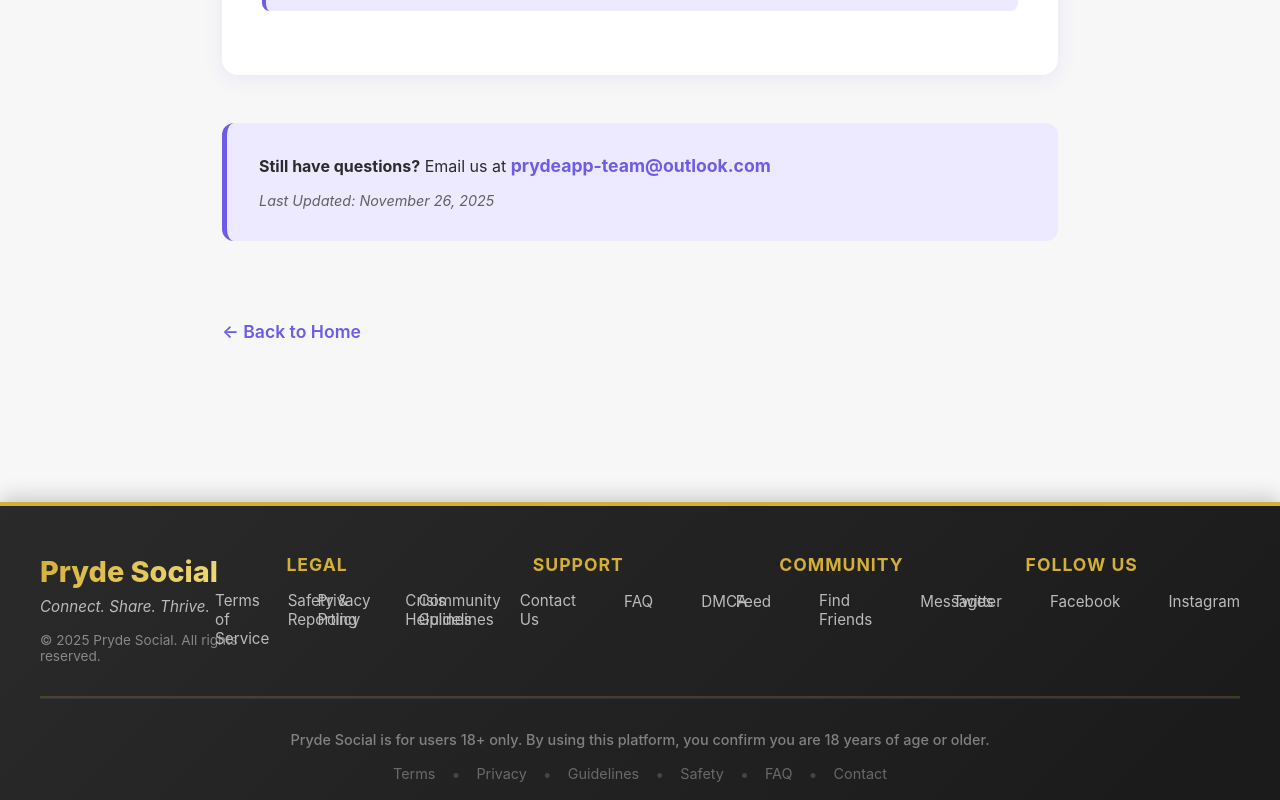
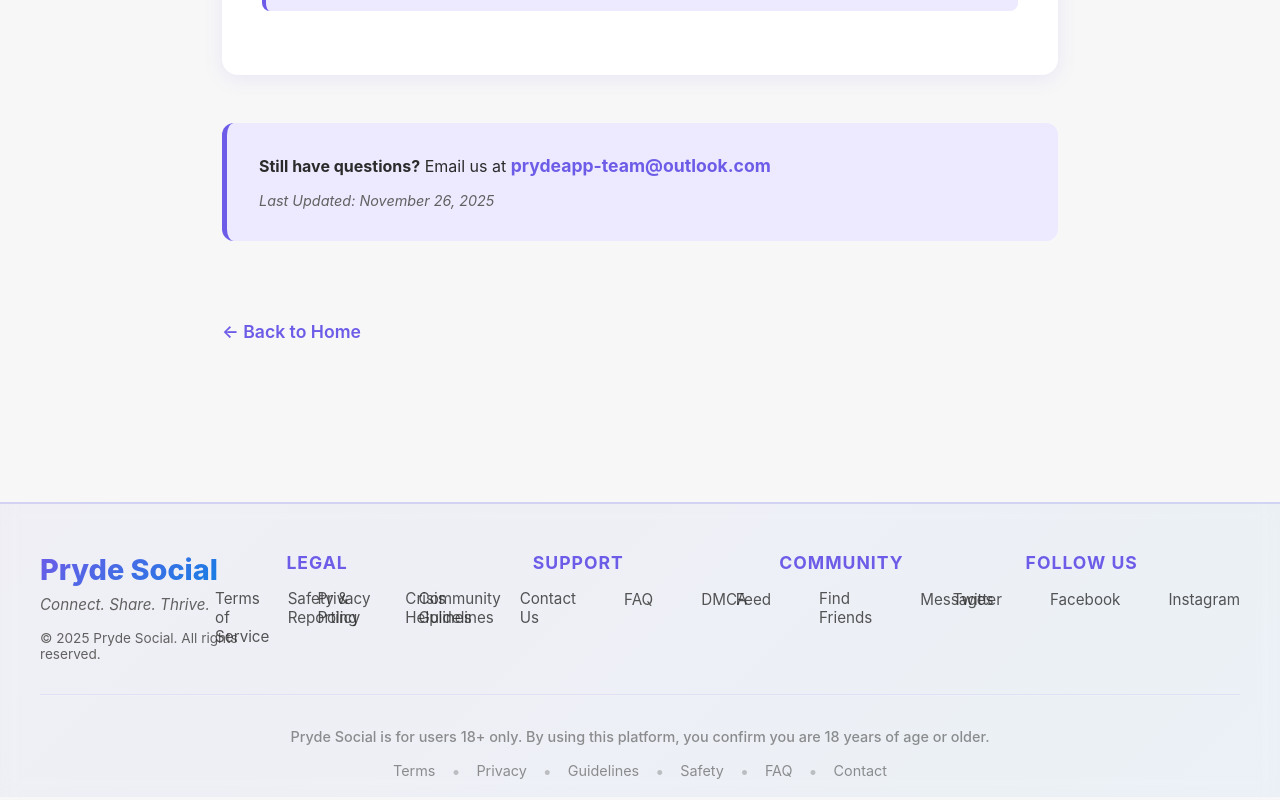
Before and after one commit to Amatex1/pryde-backend, a React (Vite) app: page /faq in a window 1280 px wide. Shown: the part 9357-10157 px from the top of the page. Built offline with nearby package versions, Linux system fonts and the light colour scheme.

Commit message:
modified:   src/components/Footer.css modified:   src/pages/Feed.css modified:   src/pages/Feed.jsx modified:   src/pages/Profile.jsx

```diff
--- a/src/components/Footer.css
+++ b/src/components/Footer.css
@@ -1,12 +1,12 @@
-/* Footer - Glossy Gold Theme */
+/* Footer - Pryde Purple Theme */
 
 .app-footer {
-  background: linear-gradient(135deg, #2a2a2a 0%, #1a1a1a 100%);
-  color: #e0e0e0;
+  background: linear-gradient(135deg, rgba(108, 92, 231, 0.05) 0%, rgba(9, 132, 227, 0.05) 100%);
+  backdrop-filter: blur(10px);
+  border-top: 2px solid rgba(108, 92, 231, 0.2);
+  color: var(--text-main);
   padding: 3rem 2rem 1rem;
   margin-top: 4rem;
-  border-top: 4px solid #d4af37;
-  box-shadow: 0 -4px 20px rgba(0, 0, 0, 0.2);
 }
 
 .footer-content {
@@ -16,7 +16,7 @@
   grid-template-columns: repeat(auto-fit, minmax(200px, 1fr));
   gap: 2rem;
   padding-bottom: 2rem;
-  border-bottom: 2px solid rgba(212, 175, 55, 0.2);
+  border-bottom: 1px solid rgba(108, 92, 231, 0.1);
 }
 
 .footer-section {
@@ -27,7 +27,7 @@
 .footer-logo {
   font-size: 1.8rem;
   font-weight: 800;
-  background: linear-gradient(135deg, #d4af37 0%, #f4e285 100%);
+  background: linear-gradient(135deg, var(--pryde-purple) 0%, var(--electric-blue) 100%);
   -webkit-background-clip: text;
   -webkit-text-fill-color: transparent;
   background-clip: text;
@@ -35,19 +35,19 @@
 }
 
 .footer-tagline {
-  color: #bbb;
+  color: var(--text-muted);
   font-size: 0.95rem;
   margin-bottom: 1rem;
   font-style: italic;
 }
 
 .footer-copyright {
-  color: #888;
+  color: var(--text-muted);
   font-size: 0.85rem;
 }
 
 .footer-section h4 {
-  color: #d4af37;
+  color: var(--pryde-purple);
   font-size: 1.1rem;
   font-weight: 700;
   margin-bottom: 1rem;
@@ -66,16 +66,18 @@
 }
 
 .footer-links a {
-  color: #bbb;
+  color: var(--text-main);
   text-decoration: none;
   font-size: 0.95rem;
-  transition: color 0.3s ease, transform 0.3s ease;
+  transition: all 0.3s ease;
   display: inline-block;
+  opacity: 0.8;
 }
 
 .footer-links a:hover {
-  color: #d4af37;
+  color: var(--pryde-purple);
   transform: translateX(4px);
+  opacity: 1;
 }
 
 .footer-bottom {
@@ -86,7 +88,7 @@
 }
 
 .footer-notice {
-  color: #aaa;
+  color: var(--text-muted);
   font-size: 0.9rem;
   margin-bottom: 1rem;
   font-weight: 500;
@@ -101,18 +103,29 @@
 }
 
 .footer-quick-links a {
-  color: #888;
+  color: var(--text-muted);
   text-decoration: none;
   font-size: 0.9rem;
   transition: color 0.3s ease;
 }
 
 .footer-quick-links a:hover {
-  color: #d4af37;
+  color: var(--pryde-purple);
 }
 
 .footer-quick-links span {
-  color: #555;
+  color: var(--text-muted);
+  opacity: 0.5;
+}
+
+/* Dark Mode */
+[data-theme="dark"] .app-footer {
+  background: linear-gradient(135deg, rgba(108, 92, 231, 0.1) 0%, rgba(9, 132, 227, 0.1) 100%);
+  border-top-color: rgba(108, 92, 231, 0.3);
+}
+
+[data-theme="dark"] .footer-content {
+  border-bottom-color: rgba(108, 92, 231, 0.2);
 }
 
 /* Responsive Design */
--- a/src/pages/Feed.css
+++ b/src/pages/Feed.css
@@ -302,6 +302,20 @@
 .post-time {
   font-size: 0.875rem;
   color: var(--text-muted);
+  display: flex;
+  align-items: center;
+  gap: 0.5rem;
+}
+
+.post-privacy-icon {
+  font-size: 0.9rem;
+  cursor: help;
+  opacity: 0.7;
+  transition: opacity 0.3s ease;
+}
+
+.post-privacy-icon:hover {
+  opacity: 1;
 }
 
 .post-content {
--- a/src/pages/Feed.jsx
+++ b/src/pages/Feed.jsx
@@ -578,7 +578,12 @@ function Feed({ onOpenMiniChat }) {
                           <Link to={`/profile/${post.author?._id}`} className="author-name" style={{ textDecoration: 'none', color: 'inherit' }}>
                             {post.author?.displayName || post.author?.username || 'User'}
                           </Link>
-                          <div className="post-time">{new Date(post.createdAt).toLocaleDateString()}</div>
+                          <div className="post-time">
+                            {new Date(post.createdAt).toLocaleDateString()}
+                            <span className="post-privacy-icon" title={`Visible to: ${post.visibility || 'friends'}`}>
+                              {post.visibility === 'public' ? '🌍' : post.visibility === 'private' ? '🔒' : '👥'}
+                            </span>
+                          </div>
                         </div>
                       </div>
                       <div className="post-header-actions">
@@ -1145,9 +1150,16 @@ function Feed({ onOpenMiniChat }) {
                         </div>
                         <div className="friend-sidebar-actions">
                           <button
-                            onClick={() => onOpenMiniChat(friend)}
+                            onClick={(e) => {
+                              e.preventDefault();
+                              e.stopPropagation();
+                              if (onOpenMiniChat) {
+                                onOpenMiniChat(friend);
+                              }
+                            }}
                             className="btn-friend-action"
                             title="Chat"
+                            type="button"
                           >
                             💬
                           </button>
@@ -1196,9 +1208,16 @@ function Feed({ onOpenMiniChat }) {
                         </div>
                         <div className="friend-sidebar-actions">
                           <button
-                            onClick={() => onOpenMiniChat(friend)}
+                            onClick={(e) => {
+                              e.preventDefault();
+                              e.stopPropagation();
+                              if (onOpenMiniChat) {
+                                onOpenMiniChat(friend);
+                              }
+                            }}
                             className="btn-friend-action"
                             title="Chat"
+                            type="button"
                           >
                             💬
                           </button>
--- a/src/pages/Profile.jsx
+++ b/src/pages/Profile.jsx
@@ -614,7 +614,12 @@ function Profile({ onOpenMiniChat }) {
                           </div>
                           <div className="author-info">
                             <div className="author-name">{post.author?.displayName || post.author?.username}</div>
-                            <div className="post-time">{new Date(post.createdAt).toLocaleDateString()}</div>
+                            <div className="post-time">
+                              {new Date(post.createdAt).toLocaleDateString()}
+                              <span className="post-privacy-icon" title={`Visible to: ${post.visibility || 'friends'}`}>
+                                {post.visibility === 'public' ? '🌍' : post.visibility === 'private' ? '🔒' : '👥'}
+                              </span>
+                            </div>
                           </div>
                         </div>
                       </div>
```
